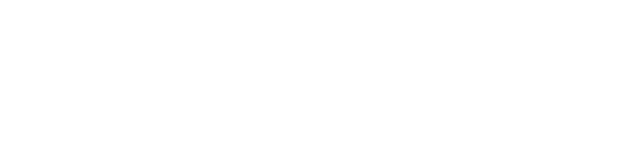
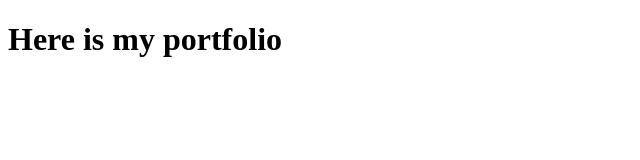
Before and after one commit to SpookyNathan/My_Portfolio, a plain HTML site: page index.html in a window 1280 px wide. Shown: the whole page, without its empty margins (0-640 px from the left). Drawn offline with Linux system fonts and the light colour scheme.

Commit message:
commit version1.1.1

```diff
--- a/index.html
+++ b/index.html
@@ -7,6 +7,6 @@
     <title>Document</title>
 </head>
 <body>
-
+    <h1> Here is my portfolio</h1>
 </body>
 </html>
```
